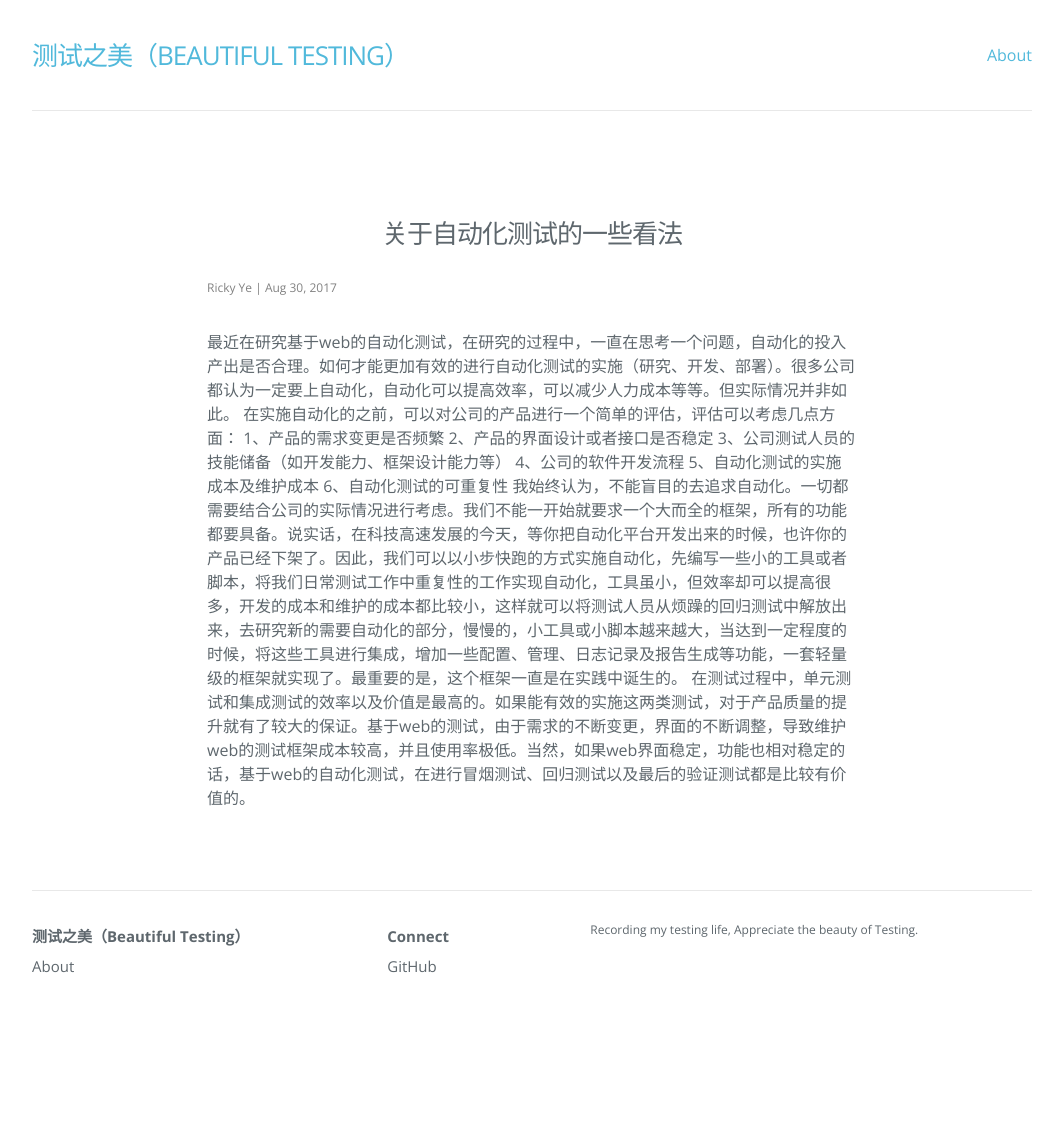
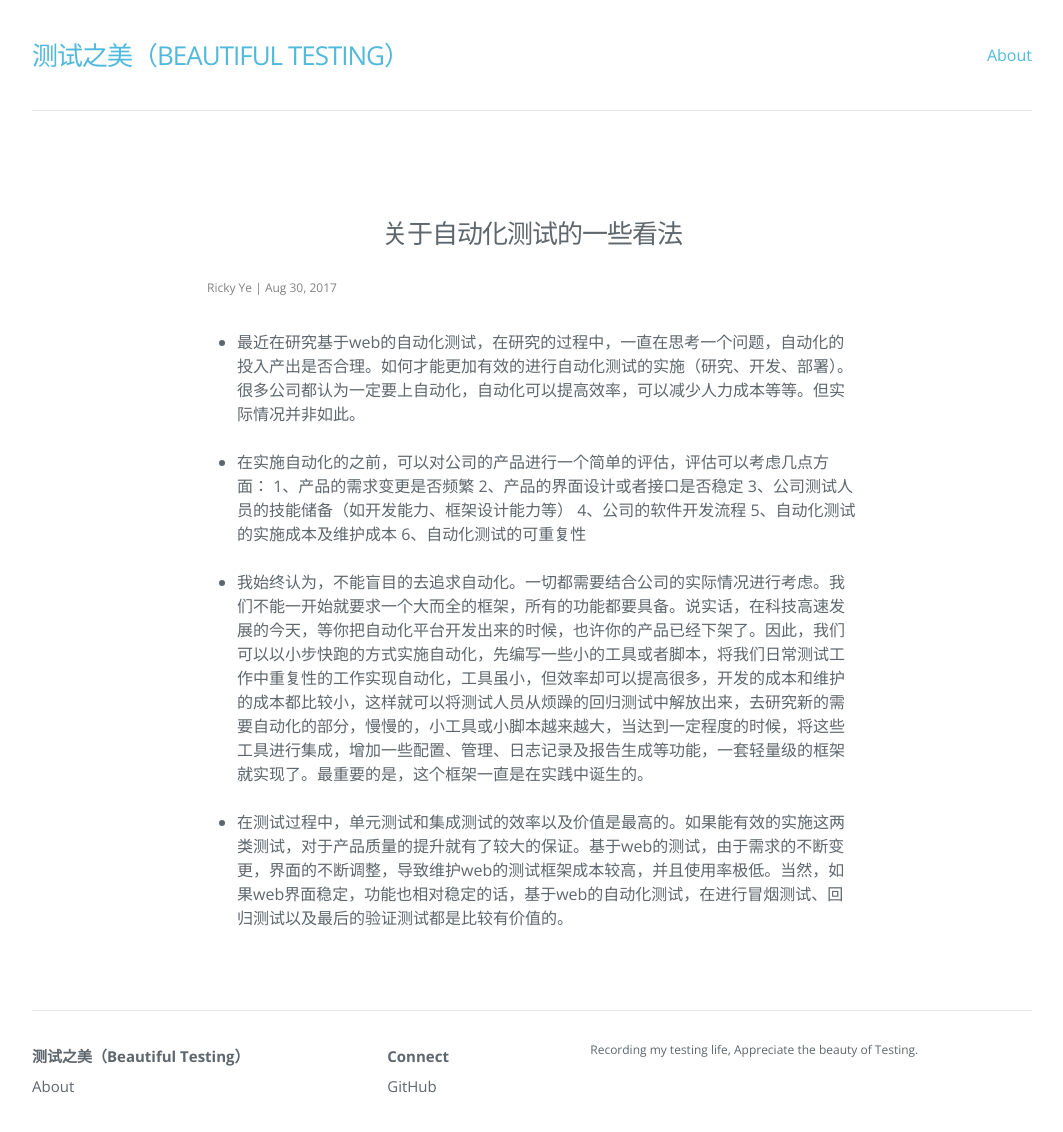
Before and after one commit to wenjoyee/okgogotest.github.io, a Jekyll site: the page built from _posts/2017-08-30-关于自动化测试的一些看法.md, in a window 1280 px wide and 1169 px high. Shown: the top 1132 px of the window, without its empty margins (108-1171 px from the left). Built offline with Jekyll 4.4.1, drawn with Linux system fonts in a browser that asks for light colours; nearby versions of some CDN libraries.

```diff
--- a/_posts/2017-08-30-关于自动化测试的一些看法.md
+++ b/_posts/2017-08-30-关于自动化测试的一些看法.md
@@ -4,13 +4,20 @@ layout: post
 tags: selenium
 categories: Automation test
 ---
-最近在研究基于web的自动化测试，在研究的过程中，一直在思考一个问题，自动化的投入产出是否合理。如何才能更加有效的进行自动化测试的实施（研究、开发、部署）。很多公司都认为一定要上自动化，自动化可以提高效率，可以减少人力成本等等。但实际情况并非如此。
-    在实施自动化的之前，可以对公司的产品进行一个简单的评估，评估可以考虑几点方面：
+* 最近在研究基于web的自动化测试，在研究的过程中，一直在思考一个问题，自动化的投入产出是否合理。如何才能更加有效的进行自动化测试的实施（研究、开发、部署）。很多公司都认为一定要上自动化，自动化可以提高效率，可以减少人力成本等等。但实际情况并非如此。
+
+
+
+* 在实施自动化的之前，可以对公司的产品进行一个简单的评估，评估可以考虑几点方面：
     1、产品的需求变更是否频繁
     2、产品的界面设计或者接口是否稳定
     3、公司测试人员的技能储备（如开发能力、框架设计能力等）
     4、公司的软件开发流程
     5、自动化测试的实施成本及维护成本
     6、自动化测试的可重复性
-    我始终认为，不能盲目的去追求自动化。一切都需要结合公司的实际情况进行考虑。我们不能一开始就要求一个大而全的框架，所有的功能都要具备。说实话，在科技高速发展的今天，等你把自动化平台开发出来的时候，也许你的产品已经下架了。因此，我们可以以小步快跑的方式实施自动化，先编写一些小的工具或者脚本，将我们日常测试工作中重复性的工作实现自动化，工具虽小，但效率却可以提高很多，开发的成本和维护的成本都比较小，这样就可以将测试人员从烦躁的回归测试中解放出来，去研究新的需要自动化的部分，慢慢的，小工具或小脚本越来越大，当达到一定程度的时候，将这些工具进行集成，增加一些配置、管理、日志记录及报告生成等功能，一套轻量级的框架就实现了。最重要的是，这个框架一直是在实践中诞生的。
-    在测试过程中，单元测试和集成测试的效率以及价值是最高的。如果能有效的实施这两类测试，对于产品质量的提升就有了较大的保证。基于web的测试，由于需求的不断变更，界面的不断调整，导致维护web的测试框架成本较高，并且使用率极低。当然，如果web界面稳定，功能也相对稳定的话，基于web的自动化测试，在进行冒烟测试、回归测试以及最后的验证测试都是比较有价值的。
+
+
+*
+ 我始终认为，不能盲目的去追求自动化。一切都需要结合公司的实际情况进行考虑。我们不能一开始就要求一个大而全的框架，所有的功能都要具备。说实话，在科技高速发展的今天，等你把自动化平台开发出来的时候，也许你的产品已经下架了。因此，我们可以以小步快跑的方式实施自动化，先编写一些小的工具或者脚本，将我们日常测试工作中重复性的工作实现自动化，工具虽小，但效率却可以提高很多，开发的成本和维护的成本都比较小，这样就可以将测试人员从烦躁的回归测试中解放出来，去研究新的需要自动化的部分，慢慢的，小工具或小脚本越来越大，当达到一定程度的时候，将这些工具进行集成，增加一些配置、管理、日志记录及报告生成等功能，一套轻量级的框架就实现了。最重要的是，这个框架一直是在实践中诞生的。
+
+*     在测试过程中，单元测试和集成测试的效率以及价值是最高的。如果能有效的实施这两类测试，对于产品质量的提升就有了较大的保证。基于web的测试，由于需求的不断变更，界面的不断调整，导致维护web的测试框架成本较高，并且使用率极低。当然，如果web界面稳定，功能也相对稳定的话，基于web的自动化测试，在进行冒烟测试、回归测试以及最后的验证测试都是比较有价值的。
```
